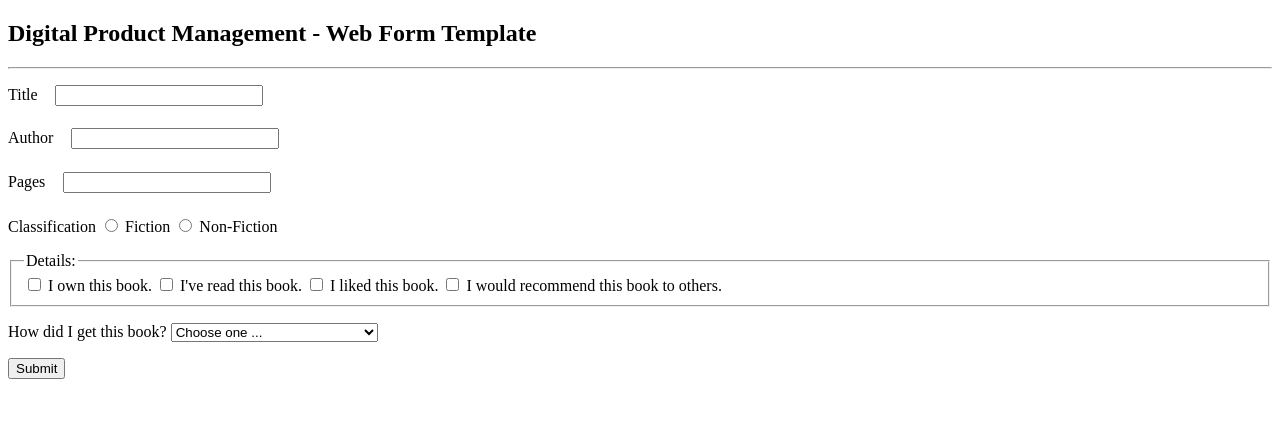
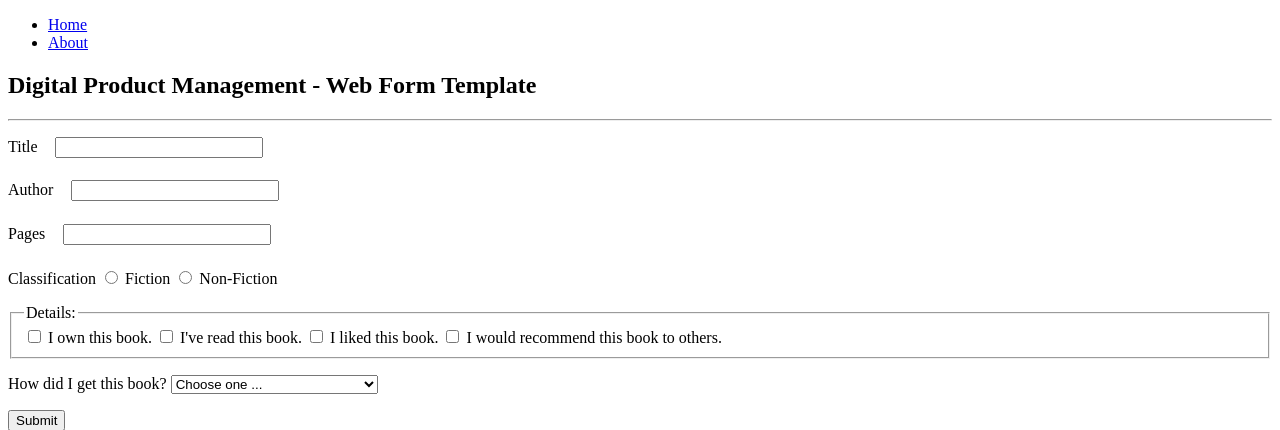
Before and after one commit to vmarkuson/Pair-Programming-HW, a Flask app: page / in a window 1280 px wide. Shown: the top 430 px of the page. Run offline with Flask 2, Linux system fonts and the light colour scheme.

Commit message:
Fixed app.py to route Home and About
Fixed app.py to route Home and About

```diff
--- a/app.py
+++ b/app.py
@@ -13,6 +13,9 @@ def index():
         "index.html", pageTitle="Web form template", friends=friends_dict
     )
 
+@app.route("/about")
+def about():
+    return render_template("about.html")
 
 @app.route("/add", methods=["POST"])
 def add():
--- a/templates/base.html
+++ b/templates/base.html
@@ -14,7 +14,11 @@
     <title>{{ pageTitle }}</title>
   </head>
 
-  <body>
-    <div class="container">{% block body %}xx {% endblock %}</div>
-  </body>
+  <div class="container">
+    <ul>
+      <li><a href="/">Home</a></li>
+      <li><a href="/about">About</a></li>
+    </ul>
+    {% block body %}xx {% endblock %}
+  </div>
 </html>
```
